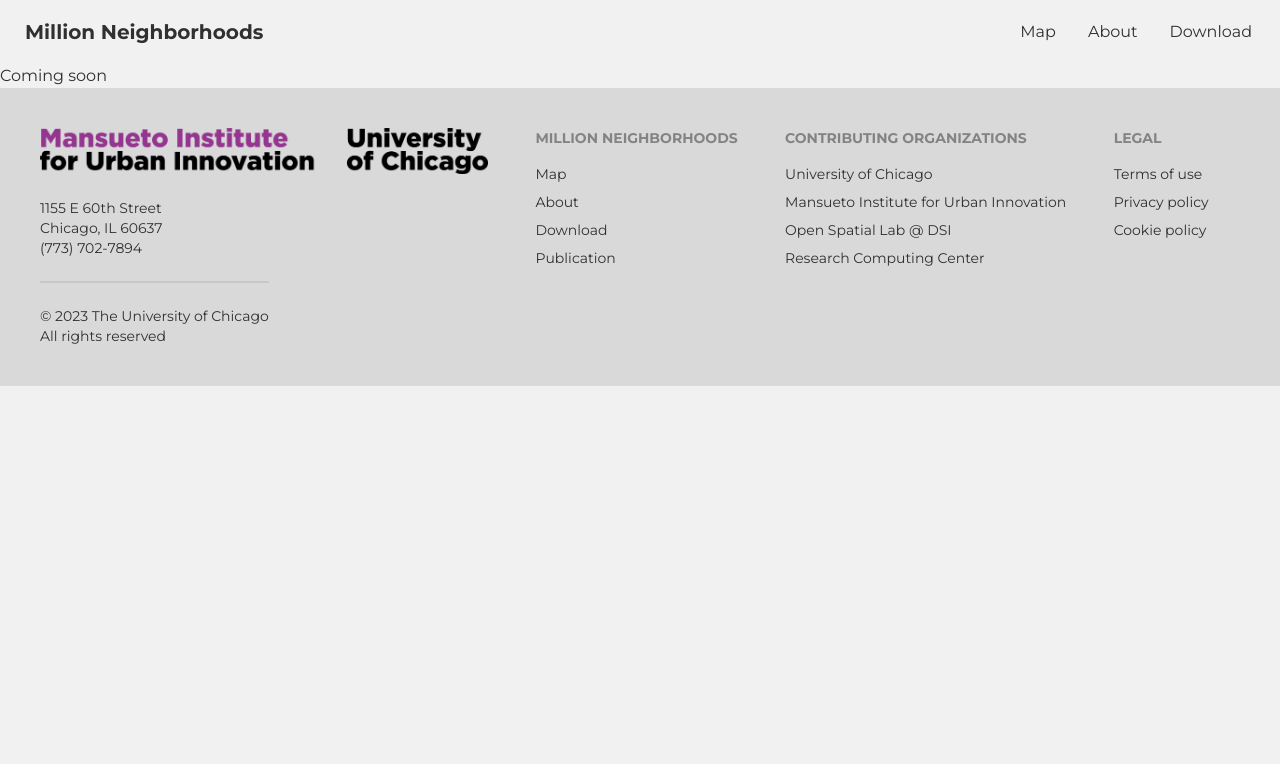
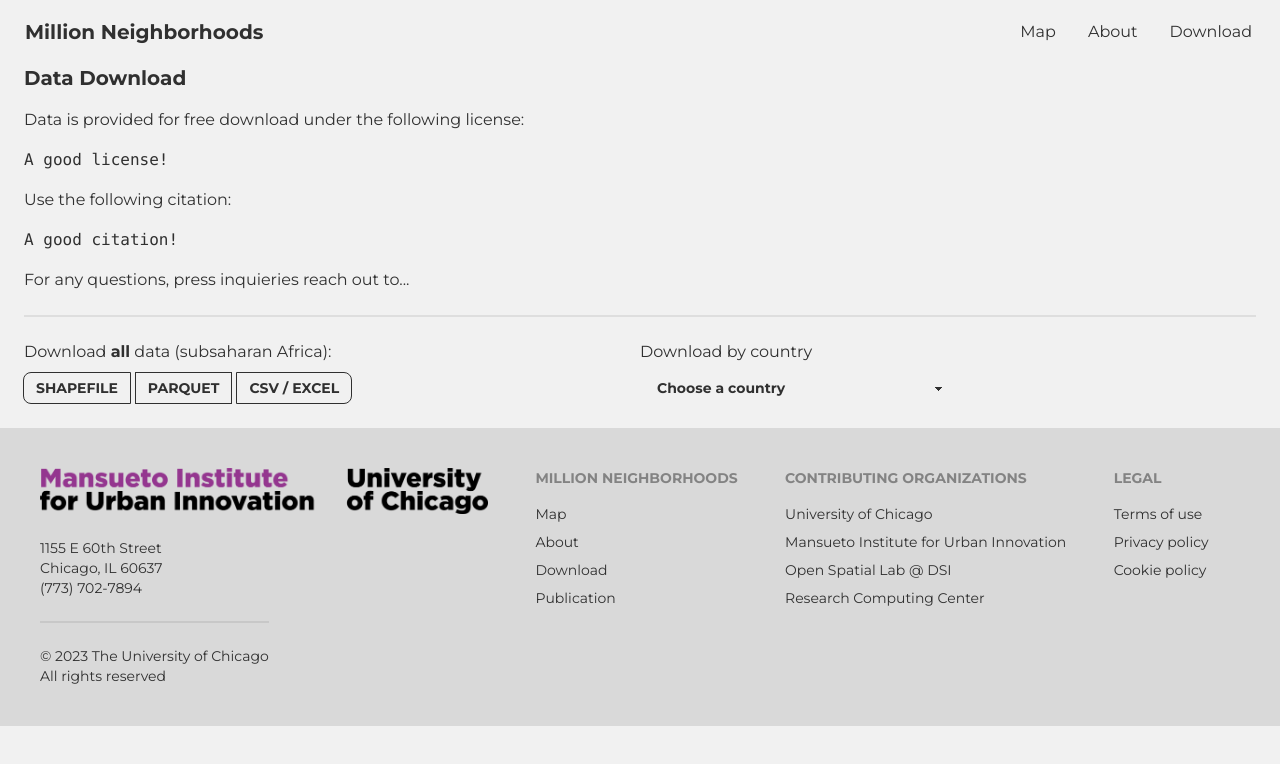
Before and after one commit to nmarchio/mn-explorer, a Next.js app: page /download in a window 1280 px wide. Shown: the top 764 px of the page. Built offline with nearby package versions, Linux system fonts and the light colour scheme.

Commit message:
Download page

```diff
--- a/app/download/page.tsx
+++ b/app/download/page.tsx
@@ -1,6 +1,65 @@
-export default function Download() {
+import { CountryDownloader } from "@/components/CountryDownloader";
+import { DownloadGroup } from "@/components/DownloadGroup";
+
+const getCountryList = async () => {
+  return [
+    {
+      name: "Kenya",
+      filepath: "kenya",
+    },
+  ];
+};
+
+const fileTypes = [
+  {
+    name: "Shapefile",
+    extension: "zip",
+  },
+  {
+    name: "Parquet",
+    extension: "parquet",
+  },
+  {
+    name: "CSV / Excel",
+    extension: "csv",
+  },
+];
+
+const cdnBase = "https://";
+
+export default async function Download() {
+  const countryList = await getCountryList();
   return (
-    <main>Coming soon
+    <main className="px-6">
+      <div className="flex flex-col gap-4">
+        <h1 className="text-xl font-bold">Data Download</h1>
+        <p>Data is provided for free download under the following license:</p>
+        <pre>A good license!</pre>
+        <p>Use the following citation:</p>
+        <pre>A good citation!</pre>
+        <p>For any questions, press inquieries reach out to...</p>
+      </div>
+      <span className="divider" />
+      <div className="flex flex-col mb-4 md:flex-row">
+        <div className="md:w-[50%]">
+          <p className="mb-2">
+            Download <b>all</b> data (subsaharan Africa):
+          </p>
+          <DownloadGroup
+            fileTypes={fileTypes}
+            cdnBase={cdnBase}
+            filename="all"
+          />
+        </div>
+        <div className="mt-12 md:mt-0 md:w-[50%]">
+          <p>Download by country</p>
+          <CountryDownloader
+            countryList={countryList}
+            fileTypes={fileTypes}
+            cdnBase={cdnBase}
+          />
+        </div>
+      </div>
     </main>
-  )
+  );
 }
--- /dev/null
+++ b/components/CountryDownloader.tsx
@@ -0,0 +1,45 @@
+"use client";
+
+import React from "react";
+import { DownloadGroup } from "./DownloadGroup";
+
+export const CountryDownloader: React.FC<{
+  countryList: { name: string; filepath: string }[];
+  fileTypes: {
+    name: string;
+    extension: string;
+  }[];
+  cdnBase: string;
+}> = ({ countryList, fileTypes, cdnBase }) => {
+  const [selectedCountry, setSelectedCountry] = React.useState<
+    typeof countryList[0] | null
+  >(null);
+  return (
+    <>
+      <select
+        className="select w-full max-w-xs"
+        onChange={(e) => {
+          const selectedCountry = countryList.find(
+            (country) => country.name === e.target.value
+          );
+          selectedCountry && setSelectedCountry(selectedCountry);
+        }}
+      >
+        <option disabled selected>
+          {selectedCountry ? selectedCountry.name : "Choose a country"}
+        </option>
+        {countryList.map((country) => (
+          <option value={country.name}>{country.name}</option>
+        ))}
+      </select>
+      {selectedCountry && <div className="my-4">
+        <DownloadGroup
+          fileTypes={fileTypes}
+          cdnBase={cdnBase}
+          filename={selectedCountry.filepath}
+          />
+
+      </div>}
+    </>
+  );
+};
--- /dev/null
+++ b/components/DownloadGroup.tsx
@@ -0,0 +1,22 @@
+export const DownloadGroup: React.FC<{
+  fileTypes: {
+    name: string;
+    extension: string;
+  }[];
+  cdnBase: string;
+  filename: string;
+}> = ({ fileTypes, cdnBase, filename }) => {
+  return (
+    <div className="btn-group">
+      {fileTypes.map((fileType) => (
+        <a
+          className="btn btn-sm btn-outline mr-1"
+          href={`${cdnBase}/${filename}.${fileType.extension}`}
+          download
+        >
+          {fileType.name}
+        </a>
+      ))}
+    </div>
+  );
+};
```
